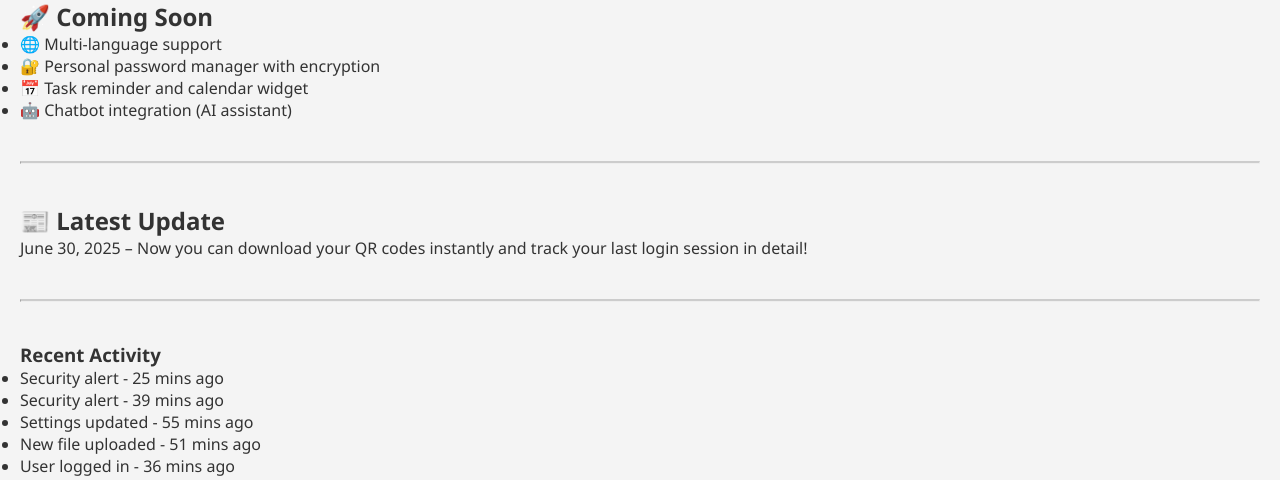
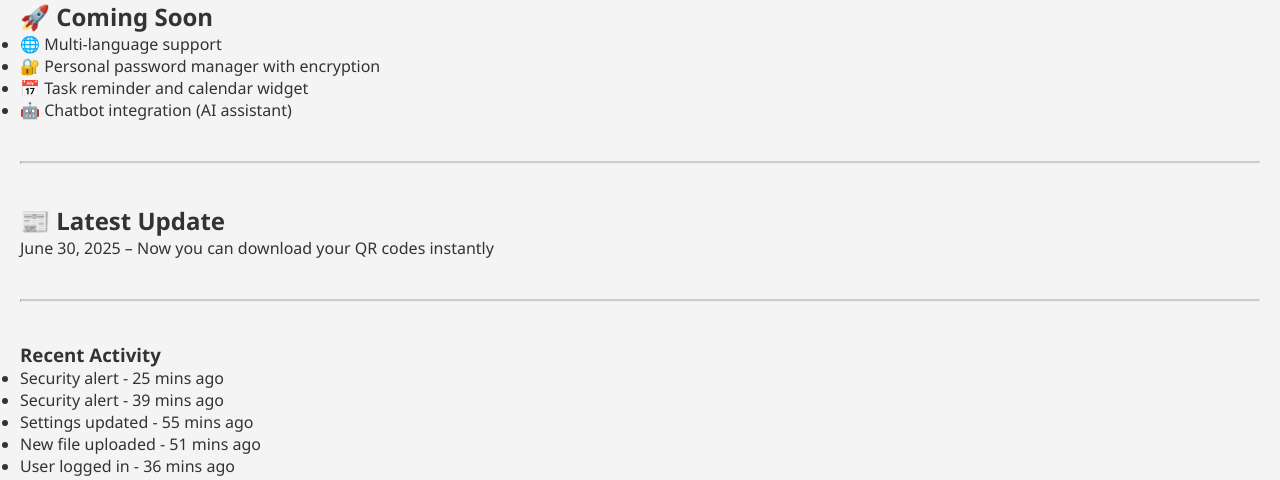
Before and after one commit to jaiminparmar24/FLask, a Flask app: page /dashboard in a window 1280 px wide. Shown: the part 2158-2638 px from the top of the page. Run offline with Flask 3, Linux system fonts and the light colour scheme; the visitor is signed in with stand-in values (Sample User, id 1); data comes from the database, SQL or seed files in the repository.

Commit message:
Add files via upload

```diff
--- a/templates/dashboard.html
+++ b/templates/dashboard.html
@@ -248,6 +248,8 @@
 </ul>
 
  <div class="qr-section">
+
+
       <h2>🔗 QR Code Generator</h2>
       <input type="text" id="urlInput" placeholder="Enter URL here">
       <button onclick="generateQR()">Generate QR</button>
@@ -332,7 +334,7 @@
 
 <section style="margin-top: 40px;">
   <h2>📰 Latest Update</h2>
-  <p>June 30, 2025 – Now you can download your QR codes instantly and track your last login session in detail!</p>
+  <p>June 30, 2025 – Now you can download your QR codes instantly</p>
 </section>
 <hr style="margin: 40px 0; border-top: 2px solid #ccc;" />
     <footer>
```
